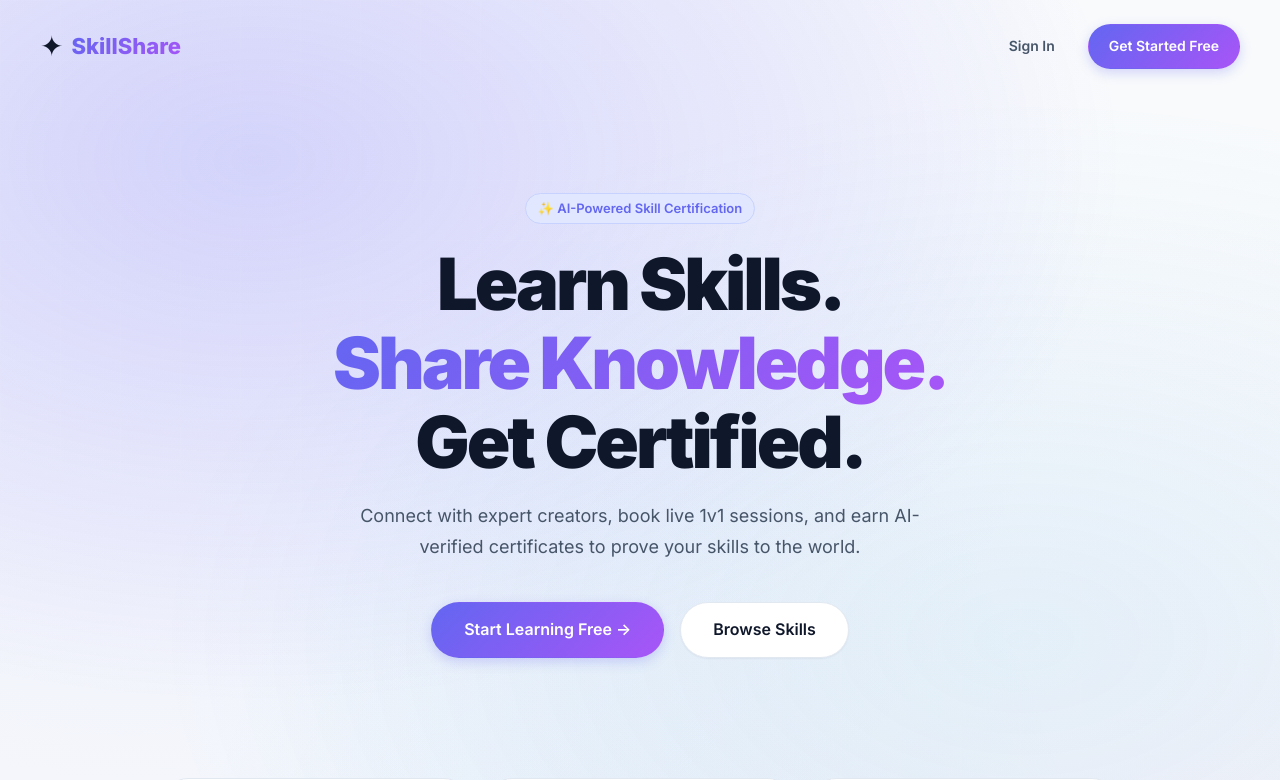
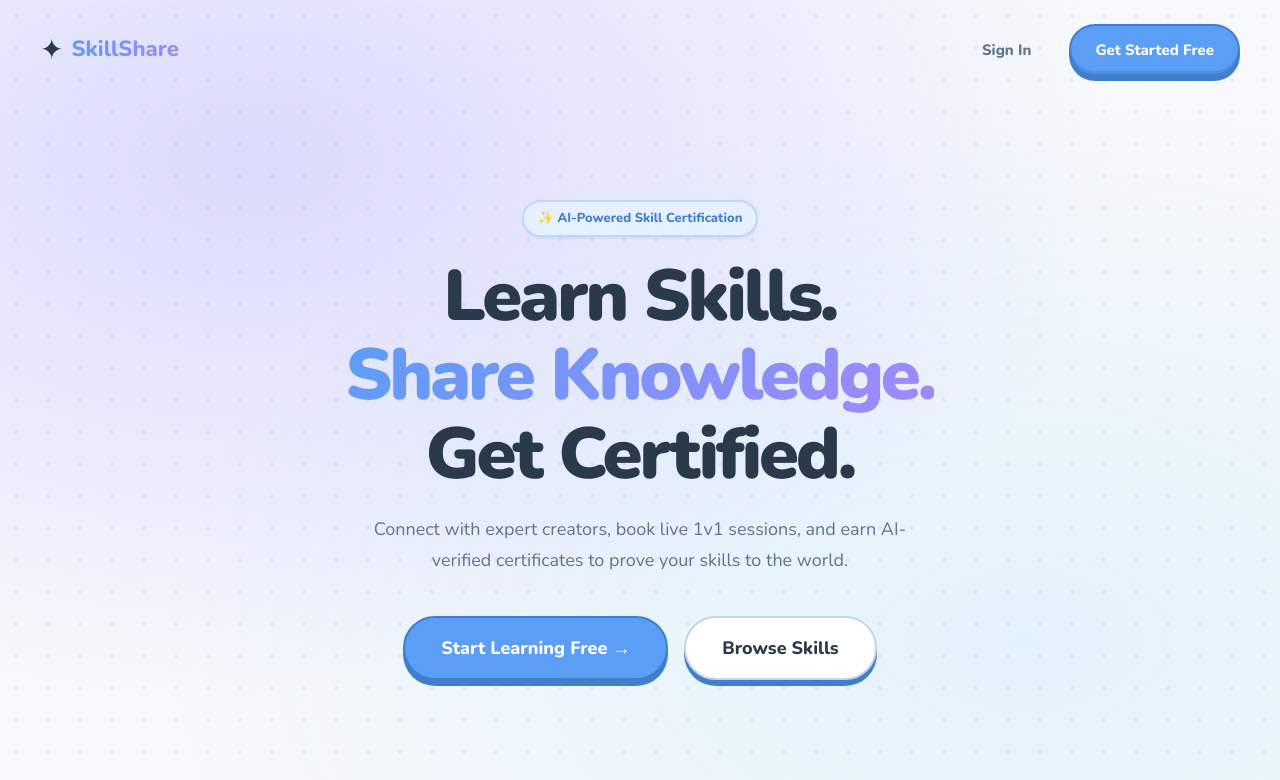
Before and after one commit to ashmitsahu1812/skill_share, a Next.js app in the folder frontend/: page / in a window 1280 px wide. Shown: the top 780 px of the page. Built offline with nearby package versions, Linux system fonts and the light colour scheme; no server answers.

Commit message:
Phase 6: Playful Claymorphism UI Overhaul

```diff
--- a/frontend/src/app/globals.css
+++ b/frontend/src/app/globals.css
@@ -1,62 +1,66 @@
 /*
  * SkillShare — Global Design System
- * Modern SaaS Aesthetic (Light Mode First, Vibrant Pastels)
- * @import Google Font: Inter
+ * Playful Claymorphism Aesthetic (Option C)
+ * @import Google Font: Nunito (for bubbly, friendly feel)
  */
 
-@import url('https://fonts.googleapis.com/css2?family=Inter:wght@300;400;500;600;700;800;900&display=swap');
+@import url('https://fonts.googleapis.com/css2?family=Nunito:wght@400;600;700;800;900&display=swap');
 
 /* ─── CSS Custom Properties ────────────────────────────────────────────────── */
 :root {
-  /* Colors */
-  --bg-primary:   #f8fafc; /* Slate 50 */
+  /* Colors - Soft, Playful, Pastel */
+  --bg-primary:   #f7f9fc; /* Soft blue-gray */
   --bg-secondary: #ffffff;
   --bg-card:      #ffffff;
-  --bg-glass:     rgba(255, 255, 255, 0.7);
-  --bg-glass-light: rgba(255, 255, 255, 0.4);
 
-  /* Accent palette */
-  --accent-primary:   #6366f1; /* Indigo 500 */
-  --accent-secondary: #8b5cf6; /* Violet 500 */
-  --accent-tertiary:  #0ea5e9; /* Sky 500 */
-  --accent-success:   #10b981; /* Emerald 500 */
-  --accent-warning:   #f59e0b; /* Amber 500 */
-  --accent-danger:    #ef4444; /* Red 500 */
+  /* Accent palette (Playful & Bright) */
+  --accent-primary:   #5b9ef5; /* Bubbly Blue */
+  --accent-primary-dark:#417ecc;
+  --accent-secondary: #a388fa; /* Soft Purple */
+  --accent-tertiary:  #ff8fa3; /* Peachy Pink */
+  --accent-success:   #4cd964; /* Grass Green */
+  --accent-warning:   #ffcb2b; /* Sunny Yellow */
+  --accent-danger:    #ff5c5c; /* Soft Red */
 
-  /* Gradients */
-  --gradient-brand:   linear-gradient(135deg, #6366f1 0%, #a855f7 100%);
-  --gradient-cool:    linear-gradient(135deg, #0ea5e9 0%, #6366f1 100%);
-  --gradient-warm:    linear-gradient(135deg, #f59e0b 0%, #ef4444 100%);
+  /* Gradients (Friendly & Warm) */
+  --gradient-brand:   linear-gradient(135deg, #5b9ef5 0%, #a388fa 100%);
+  --gradient-warm:    linear-gradient(135deg, #ffcb2b 0%, #ff8fa3 100%);
 
   /* Text */
-  --text-primary:   #0f172a; /* Slate 900 */
-  --text-secondary: #475569; /* Slate 600 */
-  --text-muted:     #94a3b8; /* Slate 400 */
+  --text-primary:   #2b3a4a; /* Deep navy instead of harsh black */
+  --text-secondary: #5f748d;
+  --text-muted:     #94a6b8;
 
-  /* Borders */
-  --border-subtle: #e2e8f0; /* Slate 200 */
-  --border-medium: #cbd5e1; /* Slate 300 */
-  --border-strong: #94a3b8; /* Slate 400 */
+  /* Borders (Thicker, softer) */
+  --border-subtle: #e6edf5;
+  --border-medium: #c7d4e3;
+  --border-strong: #8a9eb3;
 
   /* Sizing */
-  --sidebar-width: 260px;
+  --sidebar-width: 280px;
   --header-height: 72px;
-  --bottom-nav-h:  64px;
+  --bottom-nav-h:  70px;
   --content-max:   720px;
-  --radius-sm:     8px;
-  --radius-md:     14px;
-  --radius-lg:     24px;
+
+  /* Bubbly Radii */
+  --radius-sm:     12px;
+  --radius-md:     20px;
+  --radius-lg:     32px;
   --radius-full:   9999px;
 
-  /* Shadows (Softer, SaaS-like) */
-  --shadow-sm:  0 1px 2px rgba(15, 23, 42, 0.05);
-  --shadow-md:  0 4px 6px -1px rgba(15, 23, 42, 0.05), 0 2px 4px -2px rgba(15, 23, 42, 0.05);
-  --shadow-lg:  0 10px 15px -3px rgba(15, 23, 42, 0.05), 0 4px 6px -4px rgba(15, 23, 42, 0.05);
-  --shadow-glow: 0 10px 30px -5px rgba(99, 102, 241, 0.3);
+  /* Claymorphism Shadows (Soft 3D) */
+  --shadow-sm:  0 4px 12px rgba(91, 158, 245, 0.08);
+  --shadow-md:  0 8px 24px rgba(43, 58, 74, 0.06);
+  --shadow-lg:  0 12px 32px rgba(43, 58, 74, 0.1);
+  --shadow-glow: 0 8px 24px rgba(91, 158, 245, 0.25);
+
+  /* 3D Button Shadows */
+  --btn-shadow: 0 4px 0 rgba(0,0,0,0.1);
+  --btn-shadow-active: 0 0px 0 rgba(0,0,0,0.1);
 
   /* Animation */
-  --transition-fast:   0.15s ease;
-  --transition-normal: 0.25s ease;
+  --transition-fast:   0.15s cubic-bezier(0.34, 1.56, 0.64, 1); /* Bouncy */
+  --transition-normal: 0.25s cubic-bezier(0.34, 1.56, 0.64, 1);
   --transition-slow:   0.4s ease;
 }
 
@@ -74,38 +78,39 @@ html {
 }
 
 body {
-  font-family: 'Inter', -apple-system, BlinkMacSystemFont, 'Segoe UI', sans-serif;
+  font-family: 'Nunito', sans-serif;
   background: var(--bg-primary);
   color: var(--text-primary);
   line-height: 1.6;
   min-height: 100vh;
   overflow-x: hidden;
-  /* Very subtle, colorful background blobs for the Stripe effect */
-  background-image:
-    radial-gradient(ellipse at 10% 10%, rgba(99, 102, 241, 0.08) 0%, transparent 60%),
-    radial-gradient(ellipse at 90% 90%, rgba(236, 72, 153, 0.06) 0%, transparent 60%),
-    radial-gradient(ellipse at 50% 120%, rgba(14, 165, 233, 0.08) 0%, transparent 60%);
+
+  /* Playful polka dot pattern */
+  background-image: radial-gradient(var(--border-subtle) 2px, transparent 2px);
+  background-size: 32px 32px;
 }
 
 /* ─── Typography ───────────────────────────────────────────────────────────── */
 h1, h2, h3, h4, h5, h6 {
-  font-weight: 700;
-  line-height: 1.2;
-  letter-spacing: -0.03em;
+  font-weight: 800;
+  line-height: 1.25;
   color: var(--text-primary);
+  letter-spacing: -0.01em;
 }
 
 a {
   color: var(--accent-primary);
   text-decoration: none;
+  font-weight: 700;
   transition: color var(--transition-fast);
 }
-a:hover { color: var(--accent-secondary); }
+a:hover { color: var(--accent-primary-dark); }
 
 img, video {
   max-width: 100%;
   height: auto;
   display: block;
+  border-radius: var(--radius-md);
 }
 
 input, textarea, select, button {
@@ -113,28 +118,30 @@ input, textarea, select, button {
 }
 
 /* ─── Scrollbar ────────────────────────────────────────────────────────────── */
-::-webkit-scrollbar { width: 6px; height: 6px; }
+::-webkit-scrollbar { width: 10px; height: 10px; }
 ::-webkit-scrollbar-track { background: transparent; }
-::-webkit-scrollbar-thumb { background: var(--border-medium); border-radius: 3px; }
+::-webkit-scrollbar-thumb { background: var(--border-medium); border-radius: 10px; border: 3px solid var(--bg-primary); }
 ::-webkit-scrollbar-thumb:hover { background: var(--border-strong); }
 
 /* ─── Utilities ────────────────────────────────────────────────────────────── */
 .glass {
-  background: var(--bg-glass);
-  backdrop-filter: blur(20px);
-  -webkit-backdrop-filter: blur(20px);
-  border: 1px solid var(--border-subtle);
+  background: rgba(255, 255, 255, 0.85);
+  backdrop-filter: blur(12px);
+  -webkit-backdrop-filter: blur(12px);
+  border: 2px solid #fff;
+  border-radius: var(--radius-lg);
+  box-shadow: var(--shadow-md);
 }
 
 .glass-card {
   background: var(--bg-card);
-  border: 1px solid var(--border-subtle);
+  border: 2px solid #fff;
   border-radius: var(--radius-lg);
   box-shadow: var(--shadow-md);
-  transition: transform var(--transition-normal), box-shadow var(--transition-normal);
+  transition: transform var(--transition-fast), box-shadow var(--transition-fast);
 }
 .glass-card:hover {
-  transform: translateY(-2px);
+  transform: translateY(-4px);
   box-shadow: var(--shadow-lg);
 }
 
@@ -153,198 +160,227 @@ input, textarea, select, button {
 }
 
 .hide-scrollbar {
-  -ms-overflow-style: none;  /* IE and Edge */
-  scrollbar-width: none;  /* Firefox */
+  -ms-overflow-style: none;
+  scrollbar-width: none;
 }
 .hide-scrollbar::-webkit-scrollbar {
   display: none;
 }
 
 @keyframes heart-burst {
-  0% { transform: translate(-50%, -50%) scale(0.5); opacity: 0; }
-  20% { transform: translate(-50%, -50%) scale(1.2); opacity: 1; }
-  50% { transform: translate(-50%, -50%) scale(1); opacity: 1; }
-  100% { transform: translate(-50%, -100%) scale(1); opacity: 0; }
+  0% { transform: translate(-50%, -50%) scale(0.5) rotate(-10deg); opacity: 0; }
+  20% { transform: translate(-50%, -50%) scale(1.3) rotate(10deg); opacity: 1; }
+  50% { transform: translate(-50%, -50%) scale(1) rotate(0deg); opacity: 1; }
+  100% { transform: translate(-50%, -100%) scale(1.1); opacity: 0; }
 }
 
-/* ─── Buttons ──────────────────────────────────────────────────────────────── */
+/* ─── Buttons (Playful 3D Clay) ────────────────────────────────────────────── */
 .btn {
   display: inline-flex;
   align-items: center;
   justify-content: center;
   gap: 8px;
-  padding: 10px 20px;
-  border-radius: var(--radius-full); /* Pills for SaaS feel */
-  font-size: 14px;
-  font-weight: 600;
+  padding: 12px 24px;
+  border-radius: var(--radius-full);
+  font-size: 15px;
+  font-weight: 800;
   cursor: pointer;
-  border: 1px solid transparent;
+  border: 2px solid transparent;
   outline: none;
-  transition: all var(--transition-fast);
+  transition: transform 0.1s, box-shadow 0.1s, background 0.2s;
   white-space: nowrap;
   user-select: none;
+
+  /* The default 3D effect */
+  transform: translateY(0);
+  box-shadow: 0 5px 0 rgba(0,0,0,0.1), inset 0 -3px 0 rgba(0,0,0,0.1);
 }
 
-.btn:active { transform: scale(0.98); }
-.btn:disabled { opacity: 0.5; cursor: not-allowed; }
+.btn:active:not(:disabled) {
+  transform: translateY(5px);
+  box-shadow: 0 0px 0 rgba(0,0,0,0.1), inset 0 2px 0 rgba(0,0,0,0.05);
+}
+.btn:disabled { opacity: 0.6; cursor: not-allowed; transform: none; box-shadow: none; }
 
 .btn-primary {
-  background: var(--gradient-brand);
+  background: var(--accent-primary);
   color: #fff;
-  box-shadow: 0 4px 12px rgba(99, 102, 241, 0.25);
+  border-color: var(--accent-primary-dark);
+  box-shadow: 0 5px 0 var(--accent-primary-dark), inset 0 -3px 0 rgba(0,0,0,0.1);
 }
 .btn-primary:hover:not(:disabled) {
-  box-shadow: 0 6px 16px rgba(99, 102, 241, 0.4);
-  transform: translateY(-1px);
+  background: #6ba8f7;
+}
+.btn-primary:active:not(:disabled) {
+  box-shadow: 0 0px 0 var(--accent-primary-dark), inset 0 2px 0 rgba(0,0,0,0.1);
 }
 
 .btn-secondary {
   background: var(--bg-card);
   color: var(--text-primary);
-  border: 1px solid var(--border-subtle);
-  box-shadow: var(--shadow-sm);
+  border: 2px solid var(--border-medium);
+  box-shadow: 0 5px 0 var(--border-medium), inset 0 -3px 0 rgba(0,0,0,0.05);
 }
 .btn-secondary:hover:not(:disabled) {
-  background: var(--bg-primary);
-  border-color: var(--border-medium);
+  background: #f8fafc;
+}
+.btn-secondary:active:not(:disabled) {
+  box-shadow: 0 0px 0 var(--border-medium), inset 0 2px 0 rgba(0,0,0,0.05);
 }
 
 .btn-ghost {
   background: transparent;
   color: var(--text-secondary);
+  box-shadow: none;
+  border-color: transparent;
 }
 .btn-ghost:hover:not(:disabled) {
   background: var(--border-subtle);
   color: var(--text-primary);
+  box-shadow: none;
+}
+.btn-ghost:active:not(:disabled) {
+  transform: scale(0.95);
 }
 
 .btn-danger {
-  background: #fef2f2;
-  color: var(--accent-danger);
-  border: 1px solid #fecaca;
+  background: var(--accent-danger);
+  color: #fff;
+  border-color: #d64a4a;
+  box-shadow: 0 5px 0 #d64a4a, inset 0 -3px 0 rgba(0,0,0,0.1);
+}
+.btn-danger:active:not(:disabled) {
+  box-shadow: 0 0px 0 #d64a4a, inset 0 2px 0 rgba(0,0,0,0.1);
 }
 
-.btn-sm { padding: 6px 16px; font-size: 13px; }
-.btn-lg { padding: 14px 32px; font-size: 16px; }
-.btn-icon { padding: 10px; border-radius: var(--radius-full); }
+.btn-sm { padding: 8px 16px; font-size: 14px; box-shadow: 0 4px 0 var(--border-medium); }
+.btn-sm:active:not(:disabled) { transform: translateY(4px); box-shadow: 0 0px 0 var(--border-medium); }
 
-/* ─── Form Inputs ──────────────────────────────────────────────────────────── */
+.btn-lg { padding: 16px 36px; font-size: 18px; box-shadow: 0 6px 0 var(--accent-primary-dark); }
+.btn-lg:active:not(:disabled) { transform: translateY(6px); }
+
+.btn-icon { padding: 12px; border-radius: var(--radius-full); }
+
+/* ─── Form Inputs (Soft & Bubbly) ──────────────────────────────────────────── */
 .input {
   width: 100%;
-  padding: 12px 16px;
+  padding: 14px 20px;
   background: var(--bg-card);
-  border: 1px solid var(--border-subtle);
+  border: 2px solid var(--border-medium);
   border-radius: var(--radius-md);
   color: var(--text-primary);
-  font-size: 15px;
+  font-size: 16px;
+  font-weight: 600;
   transition: all var(--transition-fast);
   outline: none;
-  box-shadow: var(--shadow-sm);
+  box-shadow: inset 0 2px 4px rgba(0,0,0,0.03);
 }
 
-.input::placeholder { color: var(--text-muted); }
+.input::placeholder { color: var(--text-muted); font-weight: 500; }
 
 .input:focus {
   border-color: var(--accent-primary);
-  box-shadow: 0 0 0 3px rgba(99, 102, 241, 0.15);
+  background: #fff;
+  box-shadow: inset 0 2px 4px rgba(0,0,0,0.03), 0 0 0 4px rgba(91, 158, 245, 0.2);
 }
 
 .input-label {
   display: block;
-  font-size: 13px;
-  font-weight: 600;
-  color: var(--text-secondary);
-  margin-bottom: 8px;
-  letter-spacing: 0.02em;
+  font-size: 15px;
+  font-weight: 800;
+  color: var(--text-primary);
+  margin-bottom: 10px;
 }
 
-/* ─── Cards ────────────────────────────────────────────────────────────────── */
+/* ─── Cards (Puffy) ────────────────────────────────────────────────────────── */
 .card {
   background: var(--bg-card);
-  border: 1px solid var(--border-subtle);
+  border: 2px solid #fff;
   border-radius: var(--radius-lg);
   overflow: hidden;
   box-shadow: var(--shadow-md);
   transition: all var(--transition-normal);
 }
 
-/* ─── Avatar ───────────────────────────────────────────────────────────────── */
+/* ─── Avatar (Thick Borders) ───────────────────────────────────────────────── */
 .avatar {
   border-radius: 50%;
   object-fit: cover;
   background: var(--bg-primary);
-  border: 2px solid #fff;
-  box-shadow: var(--shadow-sm);
+  border: 3px solid #fff;
+  box-shadow: 0 4px 10px rgba(0,0,0,0.1);
   flex-shrink: 0;
 }
 
-.avatar-sm { width: 32px; height: 32px; }
-.avatar-md { width: 44px; height: 44px; }
-.avatar-lg { width: 80px; height: 80px; }
-.avatar-xl { width: 120px; height: 120px; }
+.avatar-sm { width: 36px; height: 36px; }
+.avatar-md { width: 48px; height: 48px; }
+.avatar-lg { width: 88px; height: 88px; border-width: 4px; }
+.avatar-xl { width: 130px; height: 130px; border-width: 5px; }
 
-/* ─── Badge / Pill ─────────────────────────────────────────────────────────── */
+/* ─── Badge / Pill (Puffy) ─────────────────────────────────────────────────── */
 .badge {
   display: inline-flex;
   align-items: center;
   gap: 6px;
-  padding: 4px 12px;
+  padding: 6px 14px;
   border-radius: var(--radius-full);
-  font-size: 12px;
-  font-weight: 600;
-  border: 1px solid transparent;
+  font-size: 13px;
+  font-weight: 800;
+  border: 2px solid transparent;
+  box-shadow: 0 2px 0 rgba(0,0,0,0.05);
 }
 
 .badge-primary {
-  background: #e0e7ff;
-  color: var(--accent-primary);
-  border-color: #c7d2fe;
+  background: #e6f0ff;
+  color: var(--accent-primary-dark);
+  border-color: #bbd7ff;
 }
 
 .badge-success {
-  background: #d1fae5;
-  color: var(--accent-success);
-  border-color: #a7f3d0;
+  background: #e0f8e5;
+  color: #2e8b3e;
+  border-color: #b5ecc1;
 }
 
 .badge-warning {
-  background: #fef3c7;
-  color: var(--accent-warning);
-  border-color: #fde68a;
+  background: #fff6d6;
+  color: #a88100;
+  border-color: #ffeba3;
 }
 
 .badge-danger {
-  background: #fee2e2;
-  color: var(--accent-danger);
-  border-color: #fecaca;
+  background: #ffe6e6;
+  color: #cc2929;
+  border-color: #ffbaba;
 }
 
 .badge-secondary {
-  background: var(--bg-primary);
+  background: #fff;
   color: var(--text-secondary);
-  border-color: var(--border-subtle);
+  border-color: var(--border-medium);
 }
 
 /* ─── Divider ──────────────────────────────────────────────────────────────── */
 .divider {
-  height: 1px;
+  height: 2px;
   background: var(--border-subtle);
   margin: 24px 0;
+  border-radius: 2px;
 }
 
-/* ─── Post Card ────────────────────────────────────────────────────────────── */
+/* ─── Post Card (Bubbly) ───────────────────────────────────────────────────── */
 .post-card {
   background: var(--bg-card);
-  border: 1px solid var(--border-subtle);
+  border: 2px solid #fff;
   border-radius: var(--radius-lg);
   overflow: hidden;
-  box-shadow: var(--shadow-sm);
-  transition: transform var(--transition-normal), box-shadow var(--transition-normal);
+  box-shadow: var(--shadow-md);
+  transition: transform var(--transition-fast), box-shadow var(--transition-fast);
 }
 
 .post-card:hover {
-  transform: translateY(-2px);
-  box-shadow: var(--shadow-md);
+  transform: translateY(-4px);
+  box-shadow: var(--shadow-lg);
 }
 
 .post-media {
@@ -352,6 +388,7 @@ input, textarea, select, button {
   aspect-ratio: 4/3;
   overflow: hidden;
   background: var(--bg-primary);
+  border-radius: var(--radius-md) var(--radius-md) 0 0;
 }
 
 .post-media img,
@@ -366,8 +403,8 @@ input, textarea, select, button {
 .modal-backdrop {
   position: fixed;
   inset: 0;
-  background: rgba(15, 23, 42, 0.4);
-  backdrop-filter: blur(4px);
+  background: rgba(43, 58, 74, 0.5);
+  backdrop-filter: blur(8px);
   z-index: 100;
   display: flex;
   align-items: center;
@@ -378,57 +415,62 @@ input, textarea, select, button {
 
 .modal {
   background: var(--bg-card);
+  border: 3px solid #fff;
   border-radius: var(--radius-lg);
-  box-shadow: var(--shadow-lg);
+  box-shadow: 0 20px 40px rgba(0,0,0,0.15);
   max-width: 560px;
   width: 100%;
   max-height: 90vh;
   overflow-y: auto;
-  animation: modal-slide-up var(--transition-normal);
+  animation: modal-slide-up var(--transition-fast);
 }
 
 @keyframes fade-in { from { opacity: 0; } to { opacity: 1; } }
-@keyframes modal-slide-up { from { opacity: 0; transform: translateY(20px) scale(0.97); } to { opacity: 1; transform: none; } }
+@keyframes modal-slide-up { from { opacity: 0; transform: translateY(30px) scale(0.95); } to { opacity: 1; transform: none; } }
 
-/* ─── Sidebar Navigation ───────────────────────────────────────────────────── */
+/* ─── Sidebar Navigation (Playful) ─────────────────────────────────────────── */
 .sidebar {
   position: fixed;
   left: 0; top: 0; bottom: 0;
   width: var(--sidebar-width);
-  background: var(--bg-secondary);
-  border-right: 1px solid var(--border-subtle);
+  background: rgba(255, 255, 255, 0.95);
+  backdrop-filter: blur(20px);
+  border-right: 2px solid var(--border-subtle);
   z-index: 50;
   overflow-y: auto;
-  padding: 24px 16px;
-  box-shadow: var(--shadow-sm);
+  padding: 24px 20px;
+  box-shadow: 10px 0 30px rgba(0,0,0,0.02);
 }
 
 .nav-link {
   display: flex;
   align-items: center;
-  gap: 12px;
-  padding: 12px 16px;
+  gap: 14px;
+  padding: 14px 18px;
   border-radius: var(--radius-md);
   color: var(--text-secondary);
-  font-size: 15px;
-  font-weight: 600;
+  font-size: 16px;
+  font-weight: 700;
   transition: all var(--transition-fast);
   cursor: pointer;
-  border: none;
+  border: 2px solid transparent;
   background: none;
   width: 100%;
   text-decoration: none;
-  margin-bottom: 4px;
+  margin-bottom: 8px;
 }
 
 .nav-link:hover {
   background: var(--bg-primary);
   color: var(--text-primary);
+  transform: translateX(4px);
 }
 
 .nav-link.active {
-  color: var(--accent-primary);
-  background: #e0e7ff;
+  color: var(--accent-primary-dark);
+  background: #e6f0ff;
+  border-color: #bbd7ff;
+  box-shadow: inset 0 2px 4px rgba(0,0,0,0.05);
 }
 
 /* ─── Bottom Nav (Mobile) ──────────────────────────────────────────────────── */
@@ -436,15 +478,16 @@ input, textarea, select, button {
   position: fixed;
   bottom: 0; left: 0; right: 0;
   height: var(--bottom-nav-h);
-  background: rgba(255, 255, 255, 0.9);
-  border-top: 1px solid var(--border-subtle);
+  background: rgba(255, 255, 255, 0.95);
+  border-top: 2px solid var(--border-subtle);
   z-index: 50;
   display: none;
   align-items: center;
   justify-content: space-around;
-  padding: 0 8px;
+  padding: 0 12px;
   backdrop-filter: blur(12px);
-  box-shadow: 0 -4px 12px rgba(0,0,0,0.03);
+  box-shadow: 0 -10px 30px rgba(0,0,0,0.05);
+  border-radius: 24px 24px 0 0;
 }
 
 @media (max-width: 768px) {
@@ -453,10 +496,10 @@ input, textarea, select, button {
   .main-layout { margin-left: 0 !important; padding-bottom: var(--bottom-nav-h); }
 }
 
-/* ─── Certificate ──────────────────────────────────────────────────────────── */
+/* ─── Certificate (Bubbly) ─────────────────────────────────────────────────── */
 .certificate-card {
-  background: linear-gradient(135deg, #ffffff 0%, #f8fafc 100%);
-  border: 1px solid var(--border-medium);
+  background: var(--bg-card);
+  border: 2px solid var(--border-medium);
   border-radius: var(--radius-lg);
   padding: 32px 24px;
   position: relative;
@@ -469,15 +512,15 @@ input, textarea, select, button {
   content: '';
   position: absolute;
   top: 0; left: 0; right: 0;
-  height: 6px;
+  height: 8px;
   background: var(--gradient-brand);
 }
 
 .skeleton {
-  background: linear-gradient(90deg, #f1f5f9 25%, #e2e8f0 50%, #f1f5f9 75%);
+  background: linear-gradient(90deg, #f0f4f8 25%, #e2e8f0 50%, #f0f4f8 75%);
   background-size: 200% 100%;
   animation: skeleton-shimmer 1.5s infinite;
-  border-radius: var(--radius-sm);
+  border-radius: var(--radius-md);
 }
 
 @keyframes skeleton-shimmer {
@@ -486,11 +529,15 @@ input, textarea, select, button {
 }
 
 .like-btn {
-  background: none; border: none; cursor: pointer;
-  display: flex; align-items: center; gap: 6px;
-  color: var(--text-secondary); font-size: 14px; font-weight: 600;
-  padding: 8px 12px; border-radius: var(--radius-full);
+  background: var(--bg-primary);
+  border: 2px solid transparent;
+  cursor: pointer;
+  display: flex; align-items: center; gap: 8px;
+  color: var(--text-secondary); font-size: 15px; font-weight: 800;
+  padding: 8px 16px; border-radius: var(--radius-full);
   transition: all var(--transition-fast);
+  box-shadow: 0 3px 0 rgba(0,0,0,0.05);
 }
-.like-btn:hover { background: #fef2f2; color: var(--accent-danger); }
-.like-btn.liked { color: var(--accent-danger); }
+.like-btn:hover { background: #ffe6e6; color: var(--accent-danger); transform: translateY(-2px); box-shadow: 0 5px 0 rgba(0,0,0,0.05); }
+.like-btn:active { transform: translateY(2px); box-shadow: 0 1px 0 rgba(0,0,0,0.05); }
+.like-btn.liked { color: var(--accent-danger); background: #ffe6e6; border-color: #ffbaba; }
```
